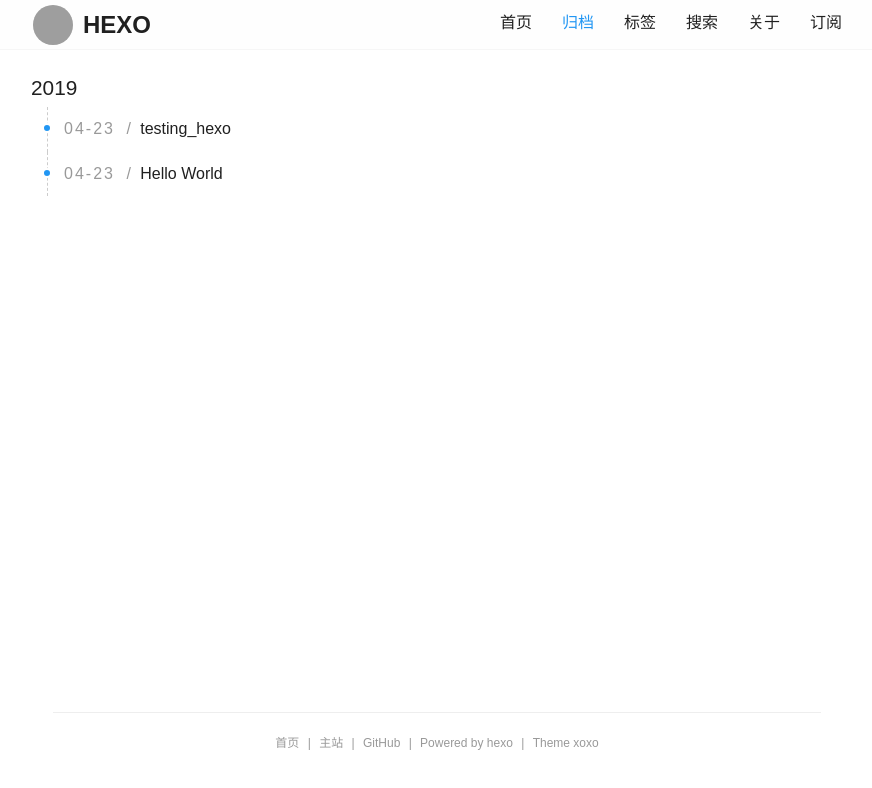
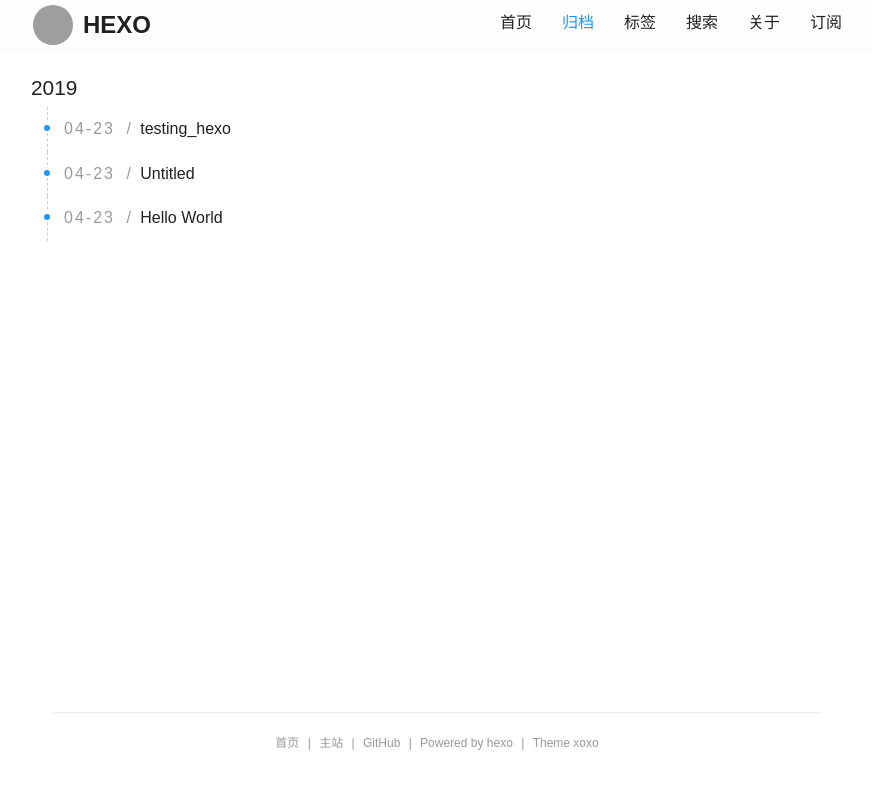
Before and after one commit to GeorgeWang1994/GeorgeWang1994.github.io, a plain HTML site: page archives/index.html in a window 1280 px wide. Shown: the whole page, without its empty margins (203-1075 px from the left). Drawn offline with nearby package versions, Linux system fonts and the light colour scheme; some packages are replaced by stand-ins of ours; grey boxes are pictures that could not be loaded; a script that the page names is missing.

Commit message:
Site updated: 2019-04-23 21:50:48

```diff
--- a/archives/index.html
+++ b/archives/index.html
@@ -94,6 +94,25 @@
       </span>
       <span class="slash">/</span>
       testing_hexo
+    </div>
+
+    <!--<div class="excerpt">-->
+      <!---->
+    <!--</div>-->
+  </a>
+
+</div>
+
+
+
+  <div class="archive">
+  <a class="post-go" href="/2019/04/23/hello-world2/">
+    <div>
+      <span class="date">
+        04-23
+      </span>
+      <span class="slash">/</span>
+      Untitled
     </div>
 
     <!--<div class="excerpt">-->
```
Also changed, not shown: archives/2019/04/index.html (+19 -0 lines), archives/2019/index.html (+19 -0 lines), index.html (+20 -0 lines), 2019/04/23/hello-world2/index.html (added).
